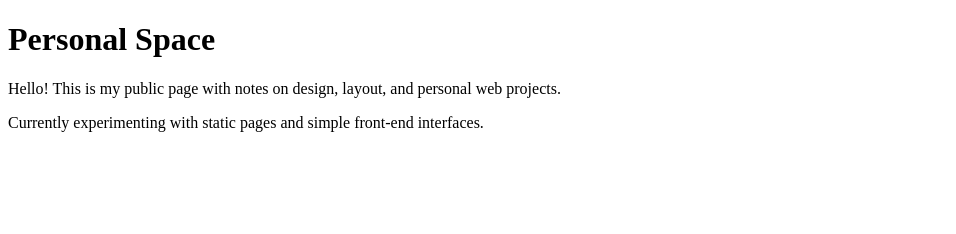
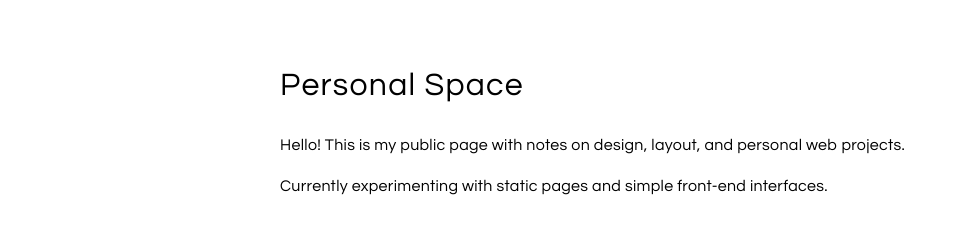
Before and after one commit to mistres-design/bookish-chainsaw, a plain HTML site: page index.html in a window 1280 px wide. Shown: the whole page, without its empty margins (0-956 px from the left). Drawn offline with Linux system fonts and the light colour scheme.

Commit message:
add index.html

```diff
--- a/index.html
+++ b/index.html
@@ -1,6 +1,7 @@
 <!DOCTYPE html>
 <html lang="en">
 <head>
+  <link rel="stylesheet" href="./font.css">
   <meta charset="UTF-8">
   <meta name="viewport" content="width=device-width, initial-scale=1.0">
   <title>Design &amp; Web Notes</title>
```
